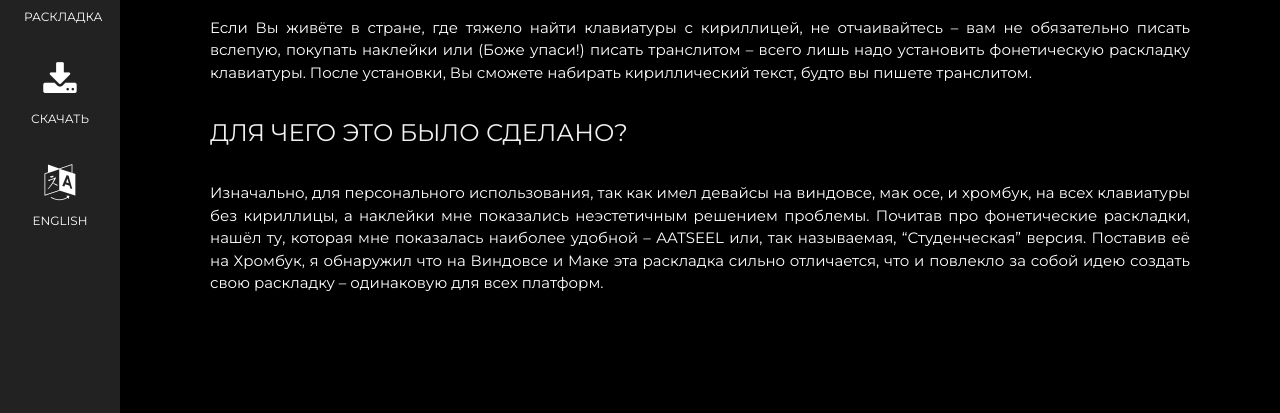
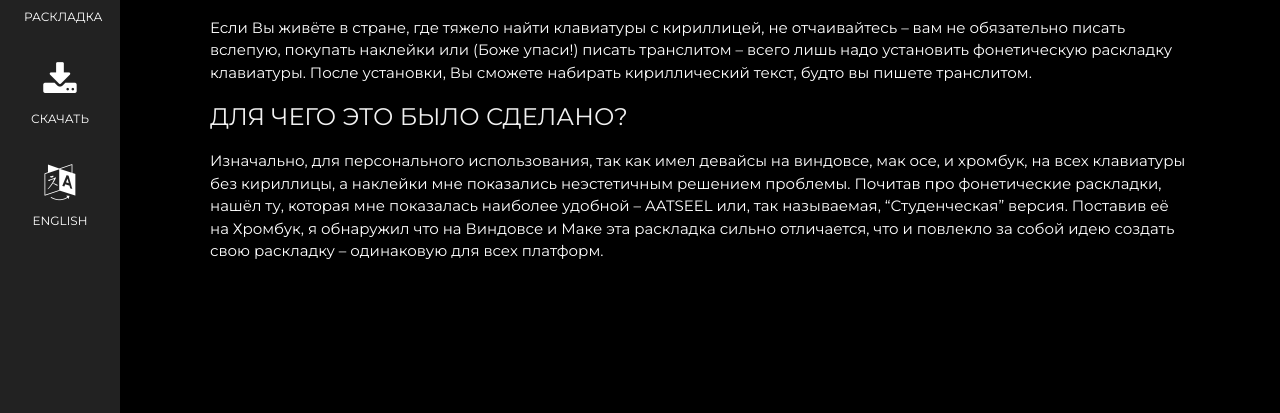
Before and after one commit to lvsovoy/russian-phonetic-les, a plain HTML site: page docs/index-ru.html in a window 1280 px wide. Shown: the part 378-791 px from the top of the page. Drawn offline with nearby package versions, Linux system fonts and the light colour scheme.

Commit message:
adjusted text formatting

```diff
--- a/docs/index-ru.html
+++ b/docs/index-ru.html
@@ -88,12 +88,12 @@
             <p>Униформная раскладка клавиатуры для Windows и Mac OS</p>
         </header>
 
-        <div class="w3-content w3-justify w3-padding-64" id="about">
+        <div class="w3-content w3-padding-64" id="about">
             <h2 class="w3-text-light-grey">ИНФО</h2>
             <hr style="width:200px" class="w3-opacity">
             <p>Если Вы живёте в стране, где тяжело найти клавиатуры с кириллицей, не отчаивайтесь – вам не обязательно писать вслепую, покупать наклейки или (Боже упаси!) писать транслитом – всего лишь надо установить фонетическую раскладку клавиатуры. После установки, Вы сможете набирать кириллический текст, будто вы пишете транслитом.
             </p>
-            <h3 class="w3-padding-16 w3-text-light-grey">ДЛЯ ЧЕГО ЭТО БЫЛО СДЕЛАНО?</h3>
+            <h3 class="w3-text-light-grey">ДЛЯ ЧЕГО ЭТО БЫЛО СДЕЛАНО?</h3>
             <p>Изначально, для персонального использования, так как имел девайсы на виндовсе, мак осе, и хромбук, на всех клавиатуры без кириллицы, а наклейки мне показались неэстетичным решением проблемы. Почитав про фонетические раскладки, нашёл ту, которая мне показалась наиболее удобной – AATSEEL или, так называемая, “Студенческая” версия. Поставив её на Хромбук, я обнаружил что на Виндовсе и Маке эта раскладка сильно отличается, что и повлекло за собой идею создать свою раскладку – одинаковую для всех платформ.</p>
         </div>
 
```
Also changed, not shown: docs/index.html (+2 -2 lines).
